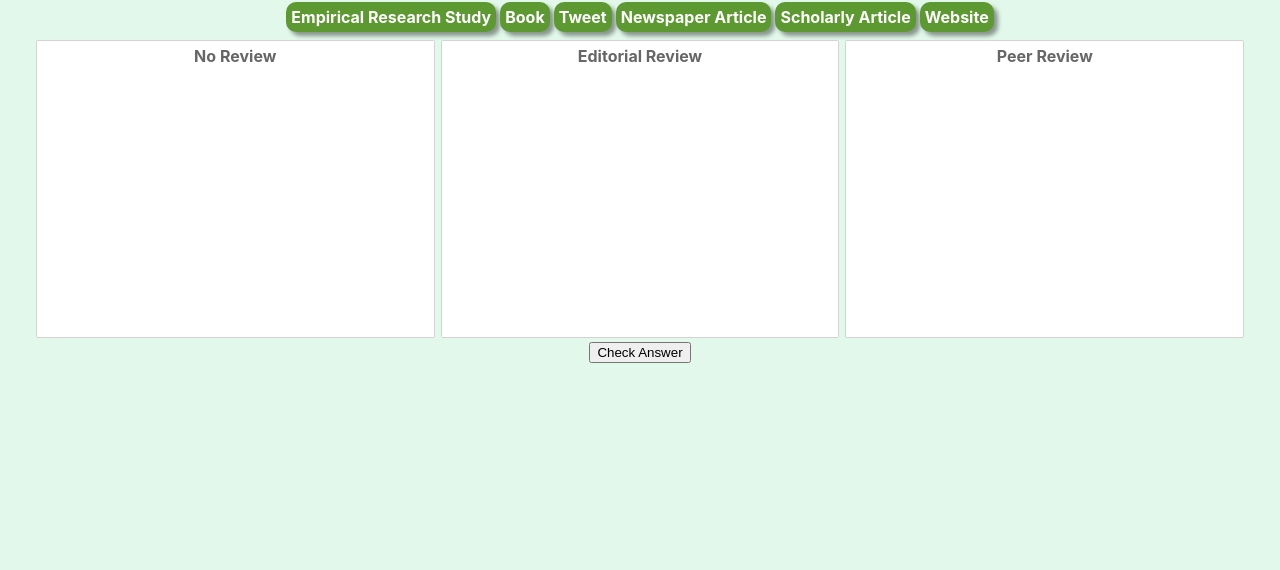
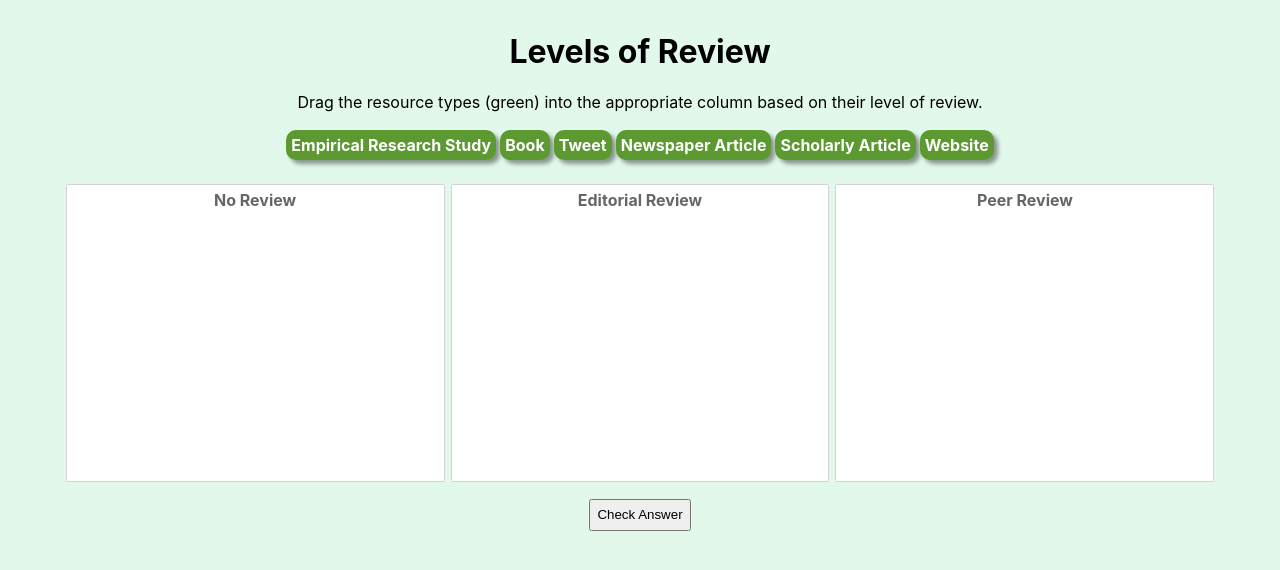
Before and after one commit to rgilmour70/mini-eval, a React (Create React App) app: page / in a window 1280 px wide. Shown: the top 570 px of the page. Built offline with nearby package versions, Linux system fonts and the light colour scheme.

Commit message:
style changes

```diff
--- a/src/App.js
+++ b/src/App.js
@@ -68,7 +68,7 @@ class App extends Component {
             "item-6" : "column-2"
           },
           "correctResponse" : "You're brilliant! You got it exactly right!",
-          "incorrectResponse" : "Empirical Research Study: Peer Review<br>Book: Editorial Review<br>Tweet: No Review<br>Newspaper Article: Editorial Review<br>Scholarly Article: Peer Review<br>Website: No Review",
+          "incorrectResponse" : "<p>Not quite. Here are the correct answers:</p><table><tr><td>Empirical Research Study</td><td>Peer Review</td></tr><tr><td>Book</td><td>Editorial Review</td></tr><tr><td>Tweet</td><td>No Review</td></tr><tr><td>Newspaper Article</td><td>Editorial Review</td></tr><tr><td>Scholarly Article</td><td>Peer Review</td></tr><tr><td>Website</td><td>No Review</table>",
           "error" : ""
         };
 
@@ -89,6 +89,8 @@ class App extends Component {
   render() {
     return (
       <div className="App">
+        <h1>Levels of Review</h1>
+        <p>Drag the resource types (green) into the appropriate column based on their level of review.</p>
         <Classify {...this.state} writeToDatabase={this.writeToDatabase} />
       </div>
     );
--- a/src/components/classify/classify.jsx
+++ b/src/components/classify/classify.jsx
@@ -159,7 +159,7 @@ class Classify extends Component {
 						})}
 					</Container>
 				</DragDropContext>
-				<button onClick={this.onFinish} className="btn btn-light check-answer">Check Answer</button>
+				<button onClick={this.onFinish} className="btn btn-large check-answer">Check Answer</button>
 				<Feedback response={this.state.response ? renderHTML(this.state.response) : ''} />
 			</React.Fragment>
 		)
--- a/src/components/classify/column.jsx
+++ b/src/components/classify/column.jsx
@@ -9,6 +9,7 @@ const ItemsContainer = styled.div`
 
 const ItemSet = styled.div`
 	background-color: #e2f8eb;
+	margin-bottom: 1em;
 	display: flex;
 	flex-direction: row;
 	flex-wrap: wrap;
--- a/src/components/feedback.jsx
+++ b/src/components/feedback.jsx
@@ -5,7 +5,9 @@ import React, { Component } from 'react';
 const Feedback = (props) => {
 	if (props.response !== '') {
 		return (
-			<div className="feedback">{props.response}</div>
+			<div className="feedback">
+				<div>{props.response}</div>
+			</div>
 		);
 	} else {
 		return null;
--- a/src/index.scss
+++ b/src/index.scss
@@ -1,5 +1,4 @@
 body {
-  margin: 0;
   padding: 0;
   font-family: -apple-system, BlinkMacSystemFont, "Segoe UI", "Roboto", "Oxygen",
     "Ubuntu", "Cantarell", "Fira Sans", "Droid Sans", "Helvetica Neue",
@@ -7,9 +6,39 @@ body {
   -webkit-font-smoothing: antialiased;
   -moz-osx-font-smoothing: grayscale;
   background-color: #e2f8eb;
+  margin: 2em;
 }
 
 code {
   font-family: source-code-pro, Menlo, Monaco, Consolas, "Courier New",
     monospace;
 }
+.btn {
+  padding: 0.5em;
+  margin-top: 1em;
+}
+.feedback {
+  display: flex;
+  justify-content: center;
+  div {
+    width: 40%;
+    background-color: #fff;
+    border: 1px solid #5c9931;
+    padding: 1em;
+    margin-top: 1em;
+    table {
+      margin-left: auto;
+      margin-right: auto;
+    }
+    td {
+      background-color: #ccc;
+      padding: 10px;
+      text-align: left;
+      &:first-of-type {
+        background-color: #5c9931;
+        color: white;
+        font-weight: bold;
+      }
+    }
+  }
+}
```
